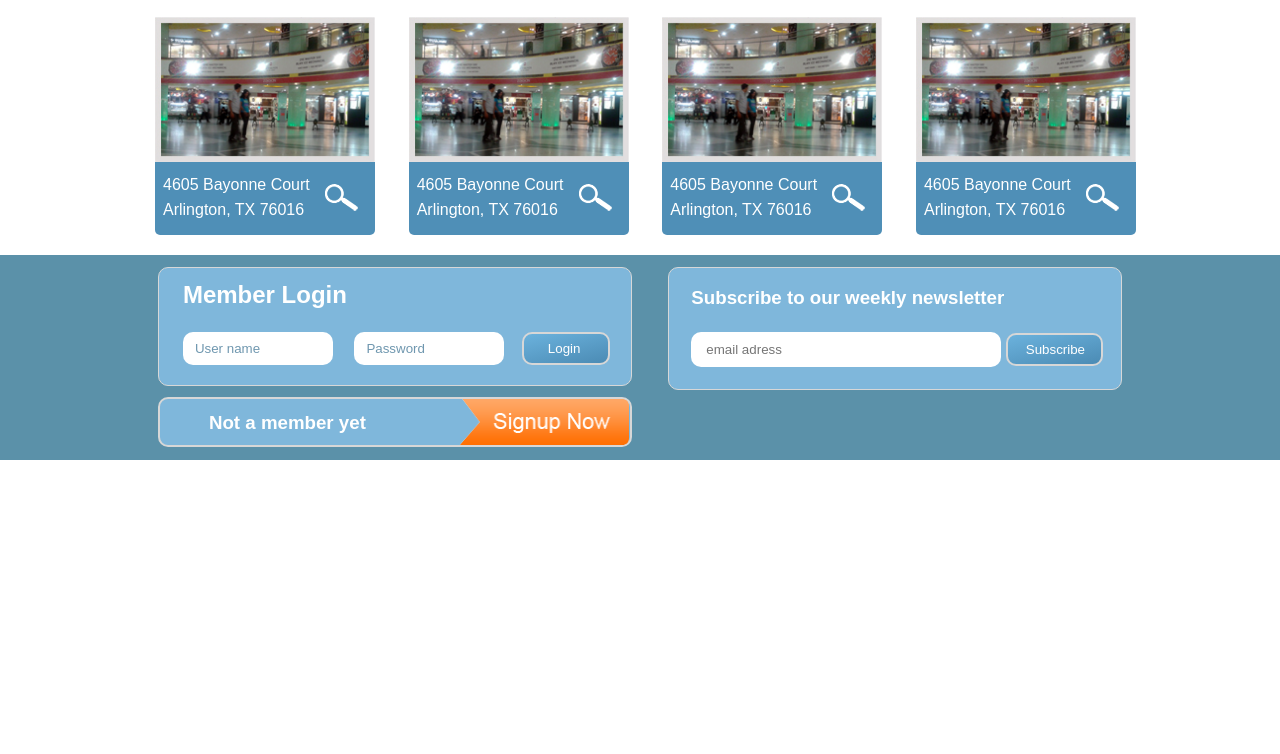
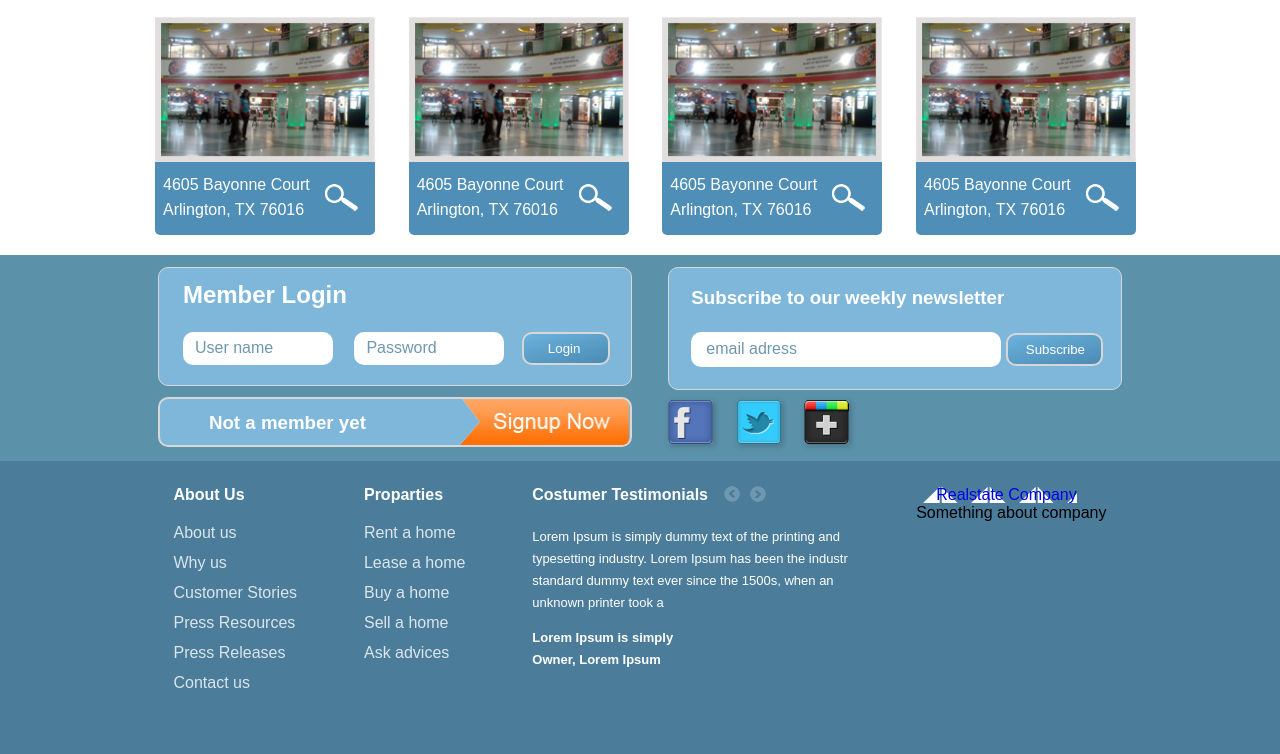
Before and after one commit to emdoct/real-estate, a plain HTML site: page index.html in a window 1280 px wide. Shown: the part 945-1699 px from the top of the page. Before the commit the page ends 1405 px from the top, so only its background shows below. Drawn offline with Linux system fonts and the light colour scheme.

Commit message:
add footer

```diff
--- a/index.html
+++ b/index.html
@@ -230,17 +230,68 @@
 			<div class="social-subscribe__section">
 				<div class="social-subscribe__form">
 					<h3>Subscribe to our weekly newsletter</h3>
-					<input class="subscribe__email" type="email" placeholder="email adress">
-					<button class="subscribe__btn">Subscribe</button>
+					<form action="">
+						<input class="subscribe__email" type="email" placeholder="email adress">
+						<button class="subscribe__btn">Subscribe</button>
+					</form>
+
 				</div>
 				<div class="social__icons">
-
+					<a href="#"><img src="img/face-icon.png" alt="facbook icon"></a>
+					<a href="#"><img src="img/tw-icon.png" alt="facbook icon"></a>
+					<a href="#"><img src="img/google-icon.png" alt="facbook icon"></a>
 				</div>
 			</div>
 
 
 		</div>
 	</div>
+
+	<div class="footer">
+		<div class="container footer-container">
+			<div class="aboutus-section">
+			<ul>
+				<li><h3>About Us</h3></li>
+				<li><a href="#">About us</a></li>
+				<li><a href="#">Why us</a></li>
+				<li><a href="#">Customer Stories</a></li>
+				<li><a href="#">Press Resources</a></li>
+				<li><a href="#">Press Releases</a></li>
+				<li><a href="#">Contact us</a></li>
+			</ul>
+		</div>
+
+		<div class="proparties-section">
+			<ul>
+				<li><h3>Proparties</h3></li>
+				<li><a href="#">Rent a home</a></li>
+				<li><a href="#">Lease a home</a></li>
+				<li><a href="#">Buy a home</a></li>
+				<li><a href="#">Sell a home</a></li>
+				<li><a href="#">Ask advices</a></li>
+			</ul>
+		</div>
+
+		<div class="testimonials-section">
+			<h3>Costumer Testimonials</h3>
+			<span><a href="#" class="footer-frt__btn"><img src="img/footer-btn.png" alt="#"></a></span>
+			<span><a href="#" class="footer-sec__btn"><img src="img/footer-btn.png" alt="#"></a></span>
+			<p>Lorem Ipsum is simply dummy text of the printing and
+				typesetting industry. Lorem Ipsum has been the industr
+					standard dummy text ever since the 1500s,
+					when an unknown printer took a
+			</p>
+			<p>Lorem Ipsum is simply<br> Owner, Lorem Ipsum</p>
+		</div>
+
+		<div class="footer-logo">
+			<div class="footer-logo__text">
+				<a href="#">Realstate Company</a>
+				<p>Something about company</p>
+			</div>
+		</div>
+		</div>
+	</div>
 <body>
 
 </body>
--- a/style.css
+++ b/style.css
@@ -312,8 +312,9 @@ html, body {
 		margin-right: 13px;
 	}
 
-	.social-sign__form input::placeholder {
+	.social-sign__form input::placeholder, .social-subscribe__form input::placeholder {
 		color: #6f97af;
+		font-size: 16px;
 	}
 
 	.member__btn {
@@ -392,3 +393,93 @@ html, body {
 		box-sizing: border-box;
 		outline: none;
 	}
+
+	.social__icons {
+		margin-top: 10px;
+	}
+
+	.social__icons a {
+		margin-right: 19px;
+	}
+
+	.social__icons img {
+		transition: 0.8s;
+		box-shadow: 2px 2px 6px 0px rgba(0, 0, 0, .2);
+	}
+
+	.social__icons img:hover {
+		transition: 0.8s;
+		transform: scale(1.2);
+	}
+
+.footer {
+	background-color: #4b7d9b;
+	padding: 25px 0 50px 0;
+
+}
+	.footer-container {
+		justify-content: space-around;
+	}
+
+	.footer h3 {
+		color: white;
+		font-size: 16px;
+		margin-bottom: 20px;
+	}
+
+	.footer ul  {
+		list-style: none;
+	}
+
+	.footer ul a {
+		color: #dbe5eb;
+		text-decoration: none;
+
+	}
+
+	.footer ul li {
+		margin-bottom: 12px;
+	}
+
+	.testimonials-section {
+		max-width: 317px;
+	}
+
+	.testimonials-section h3 {
+		display: inline;
+		margin-right: 12px;
+
+		vertical-align: top;
+	}
+
+	.testimonials-section p {
+		color: white;
+		font-size: 13px;
+		line-height: 22px;
+	}
+
+	.testimonials-section p:nth-of-type(1) {
+		margin-top: 20px;
+
+
+	}
+
+	.testimonials-section p:nth-last-child(1) {
+		font-weight: bold;
+
+		margin-top: 13px;
+	}
+
+	.footer-frt__btn {
+		margin-right: 5px;
+	}
+
+	.footer-sec__btn img {
+		transform: rotate(180deg);
+	}
+
+	.footer-logo__text a {
+		text-decoration: none;
+		padding-left: 20px;
+		background-image: url('img/logo.png');
+	}
```
Also changed, not shown: img/face-icon.png (added), img/footer-btn.png (added), img/google-icon.png (added), img/tw-icon.png (added).
